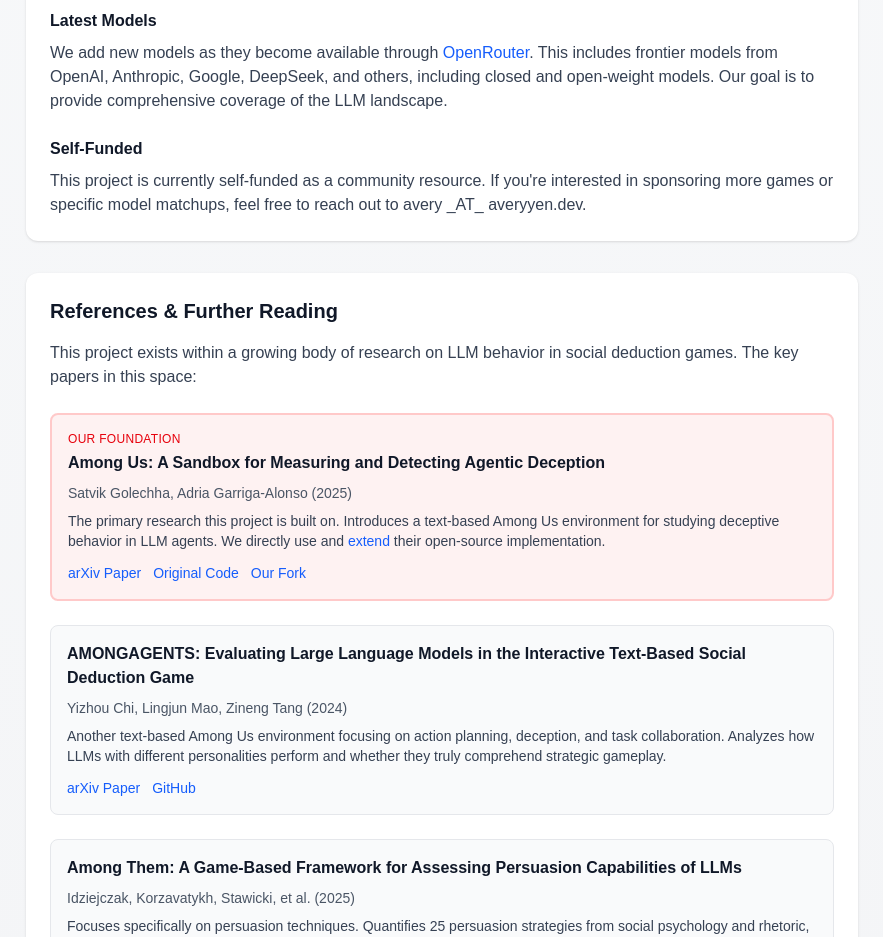
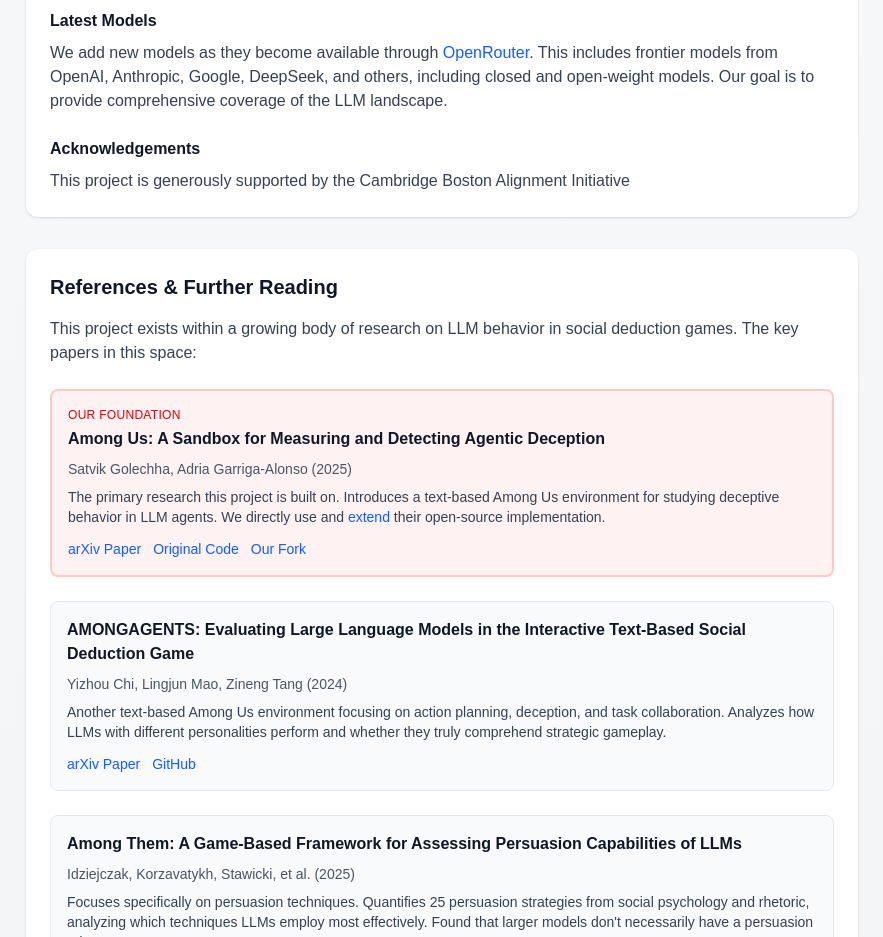
Before and after one commit to haplesshero13/amongus-leaderboard, a Next.js app in the folder frontend/: page /about in a window 1280 px wide. Shown: the part 1160-2097 px from the top of the page, without its empty margins (198-1081 px from the left). Built offline with nearby package versions, Linux system fonts and the light colour scheme.

Commit message:
Update Ack

```diff
--- a/frontend/src/app/about/page.tsx
+++ b/frontend/src/app/about/page.tsx
@@ -131,11 +131,9 @@
           </div>
 
           <div>
-            <h3 className="mb-2 font-semibold text-gray-900 dark:text-gray-100">Self-Funded</h3>
+            <h3 className="mb-2 font-semibold text-gray-900 dark:text-gray-100">Acknowledgements</h3>
             <p className="text-gray-700 dark:text-gray-300">
-              This project is currently self-funded as a community resource.
-              If you&apos;re interested in sponsoring more games or specific model
-              matchups, feel free to reach out to avery _AT_ averyyen.dev.
+              This project is generously supported by the <a href="https://cbai.ai">Cambridge Boston Alignment Initiative</a>
             </p>
           </div>
         </div>
```
